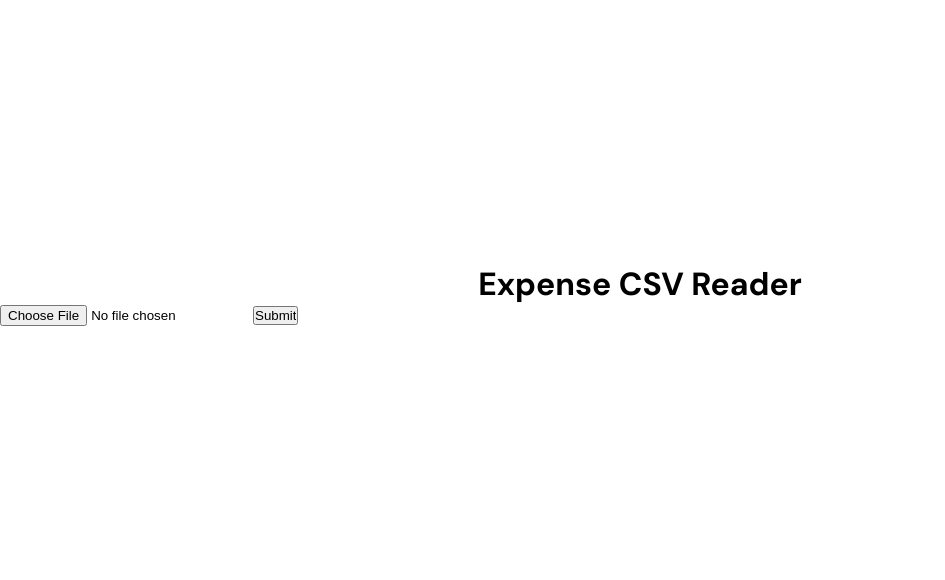
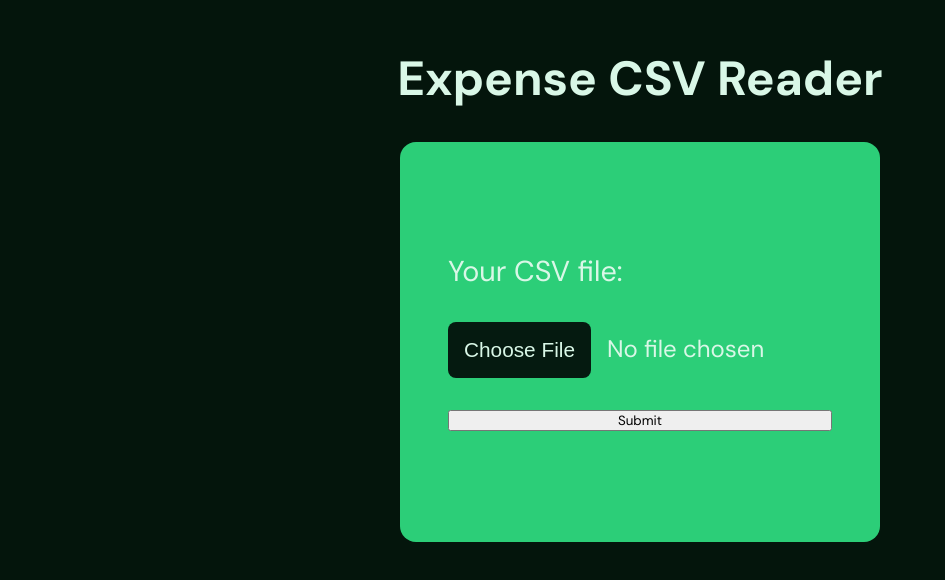
Before and after one commit to krystiano13/php-expenses_2.0, a React (Create React App) app in the folder client/: page / in a window 1280 px wide. Shown: the part 106-686 px from the top of the page, without its empty margins (0-945 px from the left). Built offline with nearby package versions, Linux system fonts and the light colour scheme.

Commit message:
create styles for button

```diff
--- a/client/public/index.html
+++ b/client/public/index.html
@@ -7,8 +7,6 @@
     <meta name="author" content="Krystian Zieja" />
     <meta name="description" content="PHP expense app with React at frontend" />
     <meta name="keywords" content="expenses" />
-    <link rel="preconnect" href="https://fonts.googleapis.com">
-    <link rel="preconnect" href="https://fonts.gstatic.com" crossorigin>
     <link href="https://fonts.googleapis.com/css2?family=DM+Sans:opsz,wght@9..40,300;9..40,400;9..40,500;9..40,600;9..40,700&display=swap" rel="stylesheet">
 </head>
 <body>
--- a/client/src/styles/Home/Home.css
+++ b/client/src/styles/Home/Home.css
@@ -3,15 +3,56 @@
   height: 100vh;
   display: flex;
   justify-content: center;
-  align-content: center;
+  align-items: center;
   flex-direction: column;
 }
 
 .HomeWrapper__title {
   text-align: center;
-  font-size: 2rem;
+  font-size: 3rem;
   margin: 0;
   font-family: "DM Sans", sans-serif;
 }
 
+.HomeWrapper__form {
+  width: 30rem;
+  height: 25rem;
+  background-color: var(--primary);
+  border-radius: 1rem;
+  margin-top: 2rem;
+  display: flex;
+  flex-direction: column;
+  justify-content: center;
+  padding: 3rem;
+}
+@media screen and (orientation: portrait) and (max-width: 600px) {
+  .HomeWrapper__form {
+    width: 90vw;
+  }
+}
+.HomeWrapper__form__label {
+  font-size: 1.8rem;
+  margin-top: 1rem;
+  margin-bottom: 1rem;
+}
+.HomeWrapper__form__input {
+  margin-top: 1rem;
+  margin-bottom: 1rem;
+  font-size: 1.5rem;
+}
+.HomeWrapper__form__input::file-selector-button {
+  cursor: pointer;
+  color: var(--text);
+  background-color: var(--secondary);
+  border: none;
+  padding: 1rem;
+  font-size: 1.3rem;
+  border-radius: 0.5rem;
+  margin-right: 1rem;
+}
+.HomeWrapper__form__button {
+  margin-top: 1rem;
+  margin-bottom: 1rem;
+}
+
 /*# sourceMappingURL=Home.css.map */
--- a/client/src/styles/Home/Home.min.css
+++ b/client/src/styles/Home/Home.min.css
@@ -1 +1 @@
-.HomeWrapper{width:100vw;height:100vh;display:flex;justify-content:center;align-content:center;flex-direction:column}.HomeWrapper__title{text-align:center;font-size:2rem;margin:0;font-family:"DM Sans",sans-serif}
+.HomeWrapper{width:100vw;height:100vh;display:flex;justify-content:center;align-items:center;flex-direction:column}.HomeWrapper__title{text-align:center;font-size:3rem;margin:0;font-family:"DM Sans",sans-serif}.HomeWrapper__form{width:30rem;height:25rem;background-color:var(--primary);border-radius:1rem;margin-top:2rem;display:flex;flex-direction:column;justify-content:center;padding:3rem}@media screen and (orientation:portrait) and (max-width:600px){.HomeWrapper__form{width:90vw}}.HomeWrapper__form__input,.HomeWrapper__form__label{font-size:1.8rem;margin-top:1rem;margin-bottom:1rem}.HomeWrapper__form__input{font-size:1.5rem}.HomeWrapper__form__input::file-selector-button{cursor:pointer;color:var(--text);background-color:var(--secondary);border:0;padding:1rem;font-size:1.3rem;border-radius:.5rem;margin-right:1rem}.HomeWrapper__form__button{margin-top:1rem;margin-bottom:1rem}
--- a/client/src/styles/Home/Home.scss
+++ b/client/src/styles/Home/Home.scss
@@ -1,2 +1,3 @@
 @import "HomeWrapper";
 @import "HomeTitle";
+@import "HomeForm";
--- /dev/null
+++ b/client/src/styles/Home/_HomeForm.scss
@@ -0,0 +1,48 @@
+.HomeWrapper {
+  &__form {
+    width : 30rem;
+    height : 25rem;
+    background-color: var(--primary);
+    border-radius: 1rem;
+    margin-top : 2rem;
+
+    @media screen and (orientation: portrait) and (max-width: 600px) {
+      width : 90vw;
+    }
+
+    display: flex;
+    flex-direction: column;
+    justify-content: center;
+    padding : 3rem;
+
+    @mixin separate() {
+      margin-top : 1rem;
+      margin-bottom: 1rem;
+    }
+
+    &__label {
+      font-size : 1.8rem;
+      @include separate();
+    }
+
+    &__input {
+      @include separate();
+      font-size : 1.5rem;
+    }
+
+    &__input::file-selector-button {
+      cursor: pointer;
+      color: var(--text);
+      background-color: var(--secondary);
+      border: none;
+      padding : 1rem;
+      font-size : 1.3rem;
+      border-radius: .5rem;
+      margin-right : 1rem;
+    }
+
+    &__button {
+      @include separate();
+    }
+  }
+}
--- a/client/src/styles/Home/_HomeTitle.scss
+++ b/client/src/styles/Home/_HomeTitle.scss
@@ -1,7 +1,7 @@
 .HomeWrapper {
   &__title {
     text-align: center;
-    font-size : 2rem;
+    font-size : 3rem;
     margin : 0;
     font-family: 'DM Sans', sans-serif;
   }
--- a/client/src/styles/Home/_HomeWrapper.scss
+++ b/client/src/styles/Home/_HomeWrapper.scss
@@ -3,6 +3,6 @@
   height : 100vh;
   display : flex;
   justify-content: center;
-  align-content: center;
+  align-items: center;
   flex-direction: column;
 }
--- a/client/src/styles/base/base.css
+++ b/client/src/styles/base/base.css
@@ -3,11 +3,22 @@
   padding: 0;
   box-sizing: border-box;
   overflow: hidden;
+  font-family: "DM Sans", sans-serif;
 }
 
 main {
   width: 100vw;
   height: 100vh;
+  background-color: var(--bg);
+  color: var(--text);
+}
+
+:root {
+  --text: #D9F7E7;
+  --bg: #04150C;
+  --primary: #2CCE78;
+  --secondary: #051A10;
+  --accent: #29C270;
 }
 
 /*# sourceMappingURL=base.css.map */
--- a/client/src/styles/base/base.min.css
+++ b/client/src/styles/base/base.min.css
@@ -1 +1 @@
-*,::after,::before{margin:0;padding:0;box-sizing:border-box;overflow:hidden}main{width:100vw;height:100vh}
+*,::after,::before{margin:0;padding:0;box-sizing:border-box;overflow:hidden;font-family:"DM Sans",sans-serif}main{width:100vw;height:100vh;background-color:var(--bg);color:var(--text)}:root{--text:#D9F7E7;--bg:#04150C;--primary:#2CCE78;--secondary:#051A10;--accent:#29C270}
--- a/client/src/styles/base/base.scss
+++ b/client/src/styles/base/base.scss
@@ -3,9 +3,20 @@
   padding : 0;
   box-sizing: border-box;
   overflow: hidden;
+  font-family: 'DM Sans', sans-serif;
 }
 
 main {
   width : 100vw;
   height : 100vh;
+  background-color: var(--bg);
+  color: var(--text);
 }
+
+:root {
+  --text: #D9F7E7;
+  --bg: #04150C;
+  --primary: #2CCE78;
+  --secondary: #051A10;
+  --accent: #29C270;
+}
--- a/client/src/views/Home.tsx
+++ b/client/src/views/Home.tsx
@@ -6,8 +6,9 @@ const Home = () => {
         <section className="HomeWrapper">
             <h1 className="HomeWrapper__title">Expense CSV Reader</h1>
             <form className="HomeWrapper__form">
+                <label className="HomeWrapper__form__label">Your CSV file:</label>
                 <input className="HomeWrapper__form__input" type="file" accept=".csv" placeholder="Upload CSV file"/>
-                <button className="HomeWrapper__button" type="submit">Submit</button>
+                <button className="HomeWrapper__form__button" type="submit">Submit</button>
             </form>
         </section>
     )
```
Also changed, not shown: 2 other files (tests, documents, lock files or other folders).
